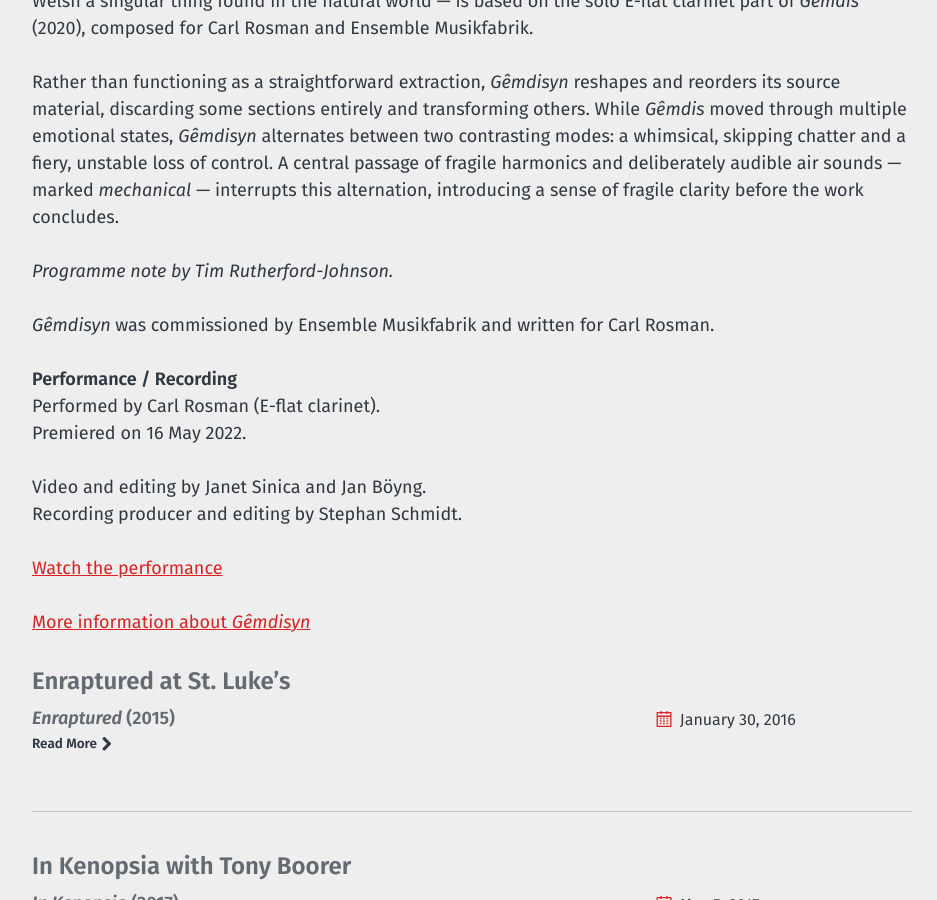
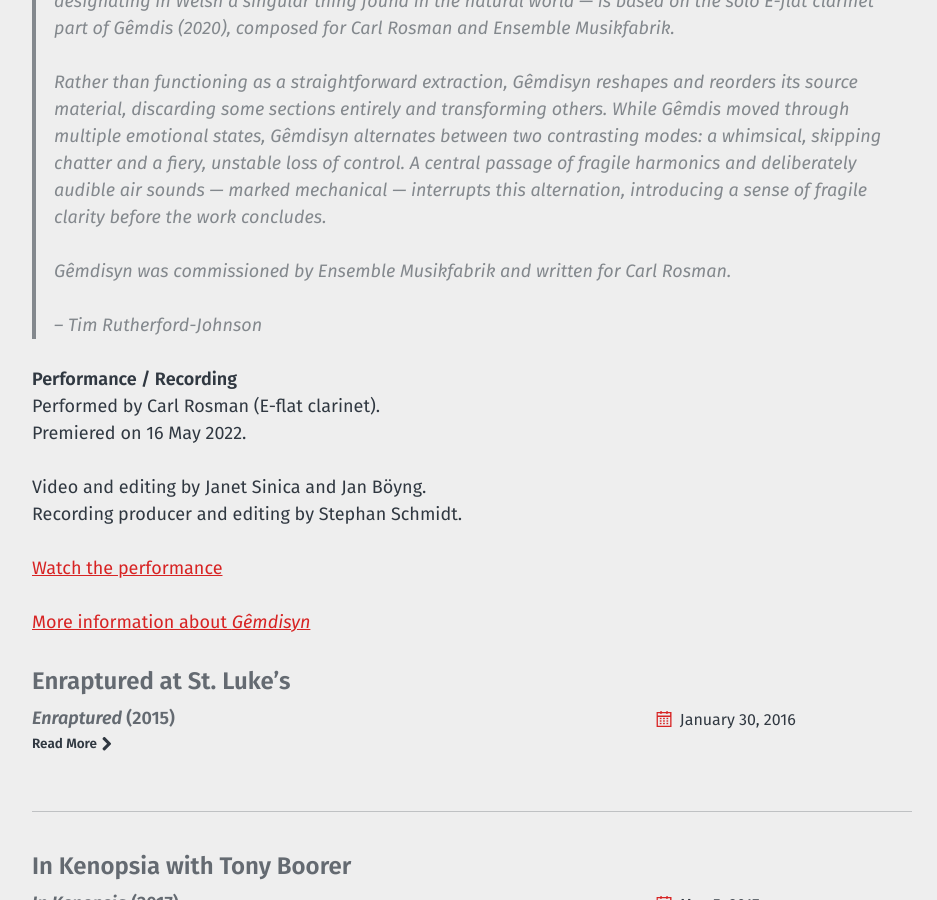
Before and after one commit to morganwilliamsb/website, a Jekyll site: the page built from _listen/gêmdisyn-studio.md, in a window 1280 px wide and 900 px high, scrolled down 551 px. Shown: the whole window, without its empty margins (40-977 px from the left). Built offline with Jekyll 4.4.1, drawn with Linux system fonts in a browser that asks for light colours.

Commit message:
Update gêmdisyn-studio.md

```diff
--- a/_listen/gêmdisyn-studio.md
+++ b/_listen/gêmdisyn-studio.md
@@ -8,13 +8,13 @@ date: 2022-05-16
 
 *for solo E-flat clarinet*
 
-The word *Gêmdis* combines the Welsh words for “game” and “dice”. *Gêmdisyn* — the suffix *-yn* designating in Welsh a singular thing found in the natural world — is based on the solo E-flat clarinet part of *Gêmdis* (2020), composed for Carl Rosman and Ensemble Musikfabrik.
-
-Rather than functioning as a straightforward extraction, *Gêmdisyn* reshapes and reorders its source material, discarding some sections entirely and transforming others. While *Gêmdis* moved through multiple emotional states, *Gêmdisyn* alternates between two contrasting modes: a whimsical, skipping chatter and a fiery, unstable loss of control. A central passage of fragile harmonics and deliberately audible air sounds — marked *mechanical* — interrupts this alternation, introducing a sense of fragile clarity before the work concludes.
-
-*Programme note by Tim Rutherford-Johnson.*
-
-*Gêmdisyn* was commissioned by Ensemble Musikfabrik and written for Carl Rosman.
+>The word *Gêmdis* combines the Welsh words for “game” and “dice”. *Gêmdisyn* — the suffix *-yn* designating in Welsh a singular thing found in the natural world — is based on the solo E-flat clarinet part of *Gêmdis* (2020), composed for Carl Rosman and Ensemble Musikfabrik.
+>
+> Rather than functioning as a straightforward extraction, *Gêmdisyn* reshapes and reorders its source material, discarding some sections entirely and transforming others. While *Gêmdis* moved through multiple emotional states, *Gêmdisyn* alternates between two contrasting modes: a whimsical, skipping chatter and a fiery, unstable loss of control. A central passage of fragile harmonics and deliberately audible air sounds — marked *mechanical* — interrupts this alternation, introducing a sense of fragile clarity before the work concludes.
+>
+>*Gêmdisyn* was commissioned by Ensemble Musikfabrik and written for Carl Rosman.
+>
+> – Tim Rutherford-Johnson
 
 **Performance / Recording**
 Performed by Carl Rosman (E-flat clarinet).
```
